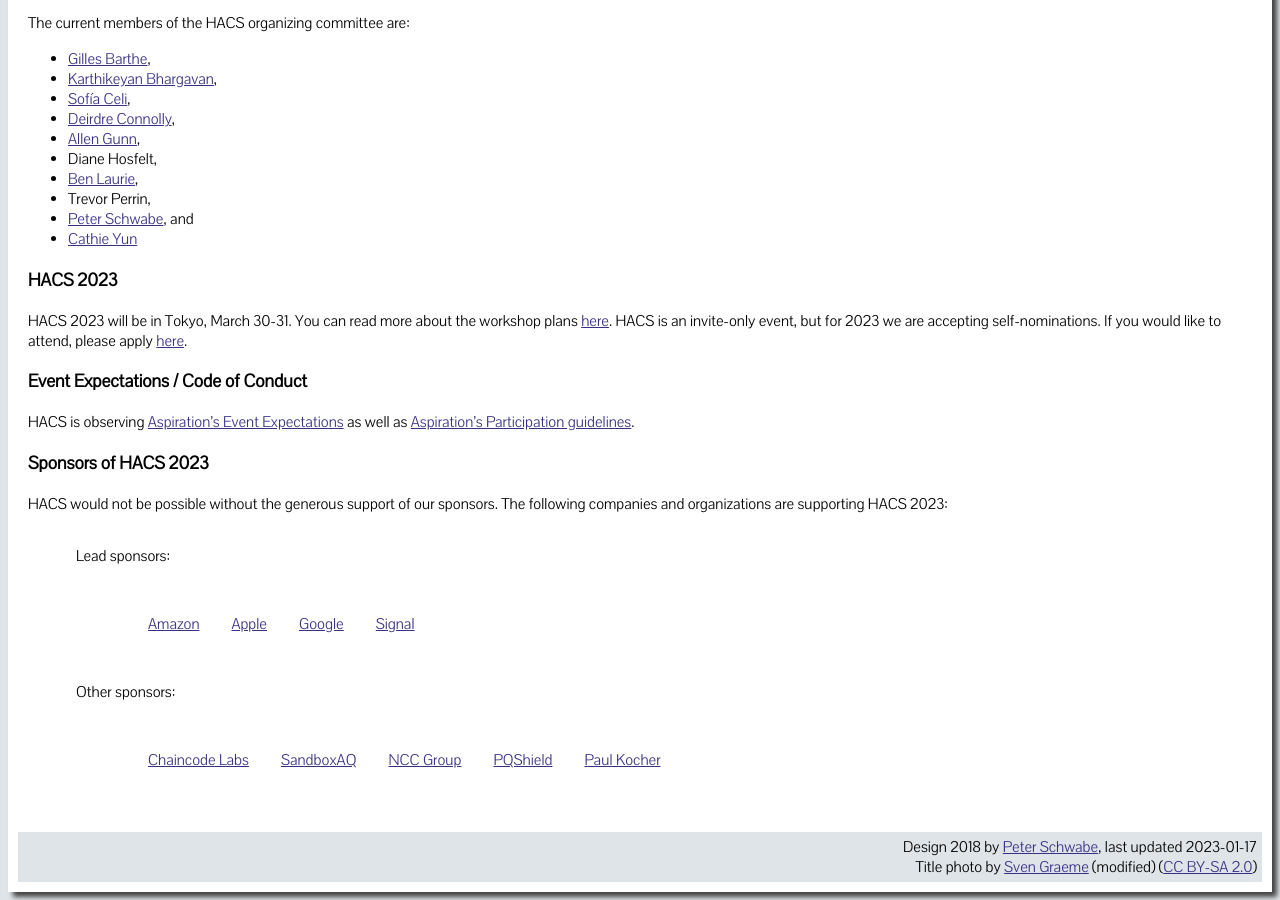
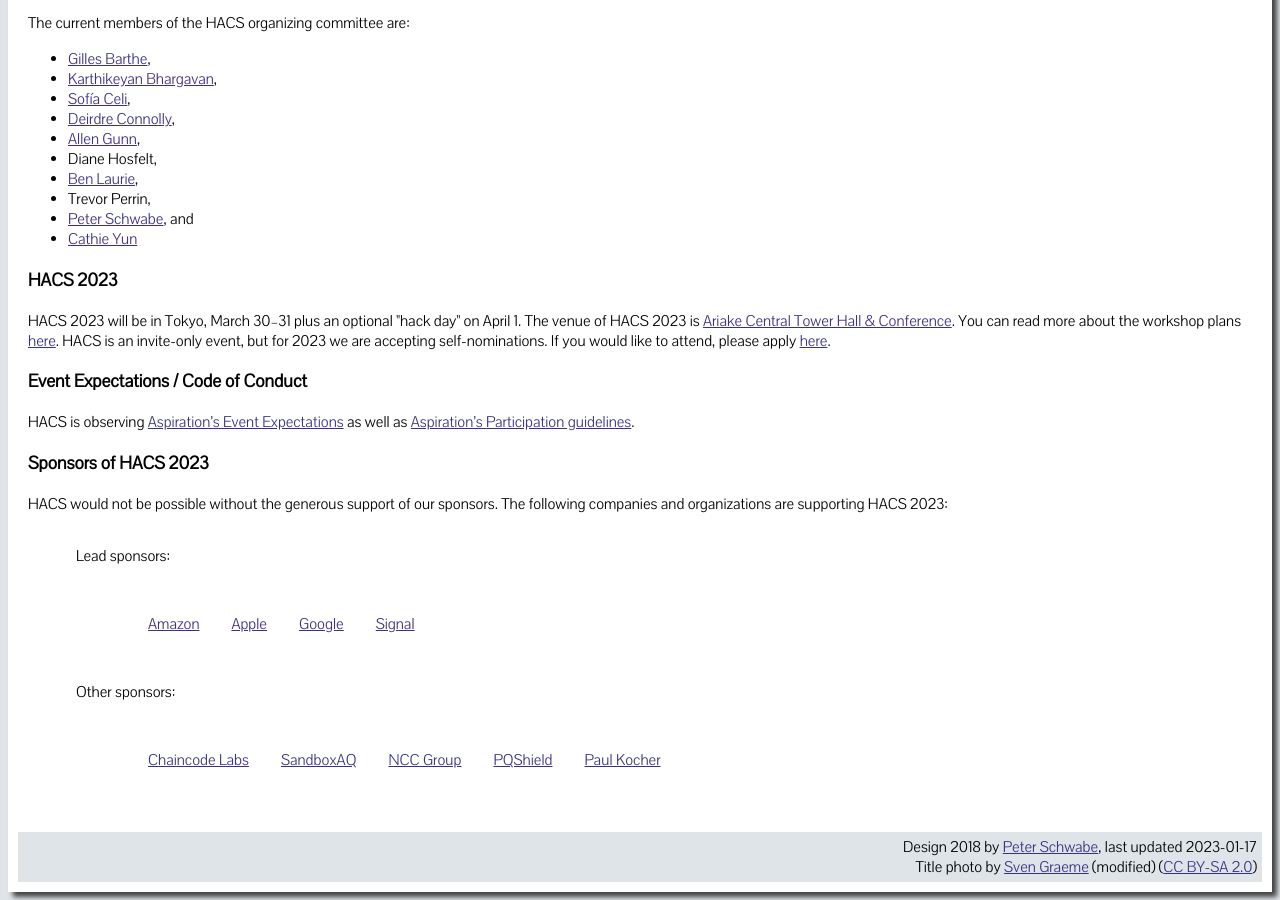
Before and after one commit to HACS-workshop/HACS-workshop.github.io, a Jekyll site: the page built from index.html, in a window 1280 px wide and 900 px high, scrolled down 668 px. Built offline with Jekyll 4.4.1, drawn with Linux system fonts in a browser that asks for light colours.

Commit message:
Added link to venue to the website.

```diff
--- a/index.html
+++ b/index.html
@@ -39,7 +39,9 @@ The current members of the HACS organizing committee are:
 
 <h3>HACS 2023</h3>
 <p>
-HACS 2023 will be in Tokyo, March 30-31.  You can read more about the workshop plans <a href="data/HACS_2023_Overview.pdf">here</a>.
+HACS 2023 will be in Tokyo, March 30&ndash;31 plus an optional &quot;hack day&quot; on April 1.
+The venue of HACS 2023 is <a href="https://ariake-hall.jp/">Ariake Central Tower Hall &amp; Conference</a>.
+You can read more about the workshop plans <a href="data/HACS_2023_Overview.pdf">here</a>.
 HACS is an invite-only event, but for 2023 we are accepting self-nominations.  If you would like to attend, please apply <a href="https://forms.gle/29UmyWJBBqpqAbYL6">here</a>.
 </p>
 
```
